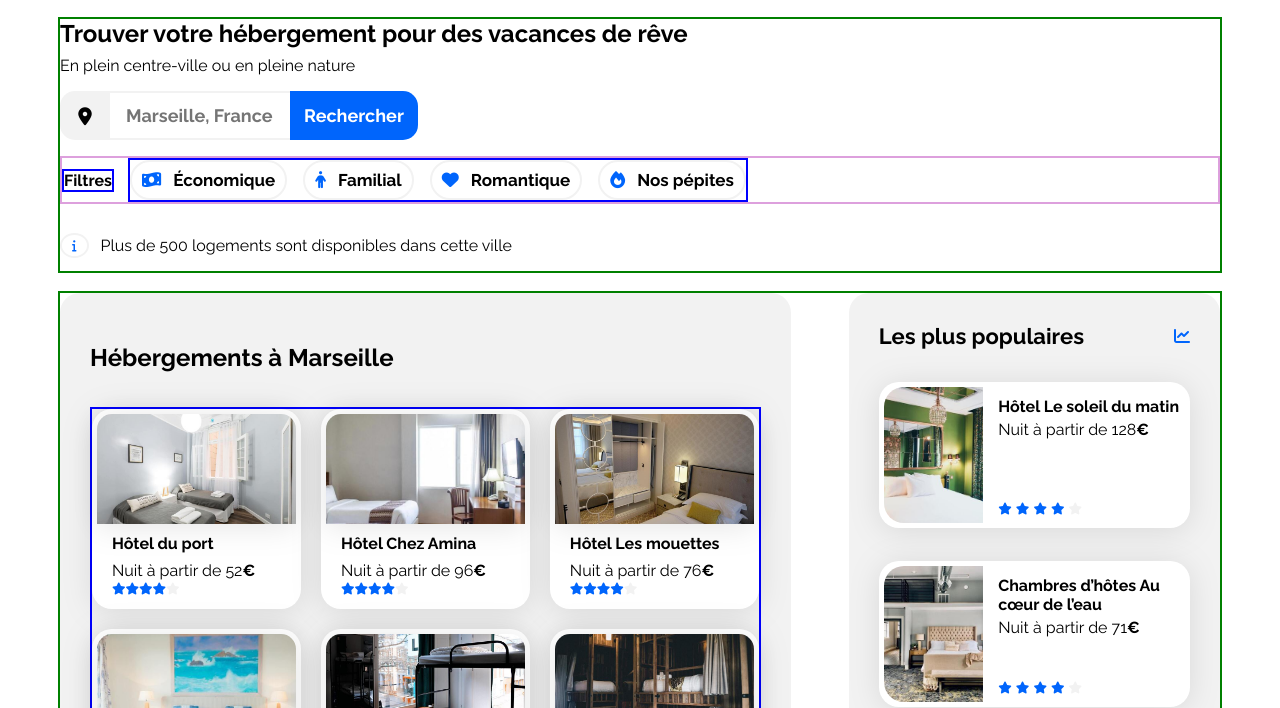
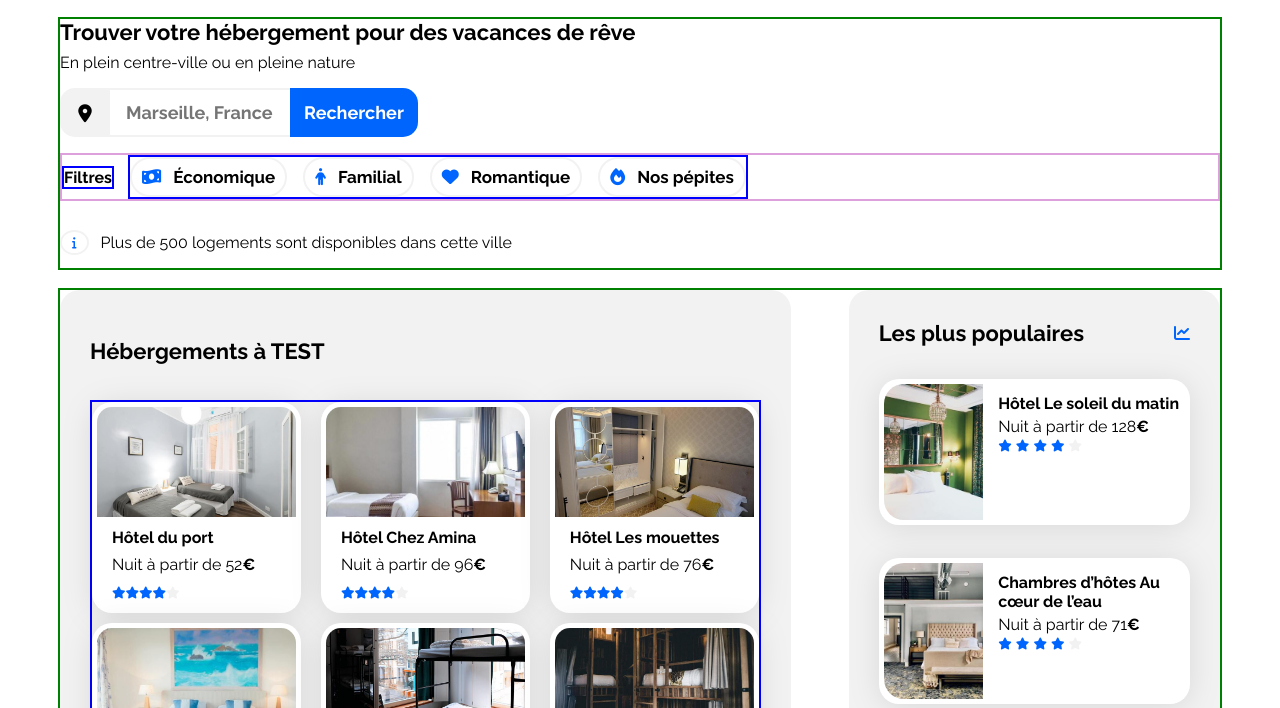
Before and after one commit to Wanakaaa/p2, a plain HTML site: page index.html in a window 1280 px wide. Shown: the part 92-800 px from the top of the page. Drawn offline with Linux system fonts and the light colour scheme.

Commit message:
fixed CSS conflicts

```diff
--- a/css/style.css
+++ b/css/style.css
@@ -37,6 +37,15 @@ main {
 a {
     color: inherit;
     text-decoration: none;
+}
+
+h2 {
+    font-size: 22px;
+}
+
+
+p {
+    font-size: 16px;
 }
 
 .section-title {
@@ -253,6 +262,84 @@ input:focus {
 }
 
 /****** Hebergements ***********/
+/* .hebergements {
+    width: 65%;
+    display: flex;
+    flex-direction: column;
+    gap: 18px;
+}
+
+.hebergements-title {
+    background-color: yellow;
+    margin: 0px;
+}
+
+
+
+.hebergements-cards {
+    display: flex;
+    justify-content: space-between;
+    flex-wrap: wrap;
+    max-width: 1440px;
+    gap: 18px;
+}
+
+.hebergements-cards a{
+    display: flex;
+}
+
+
+.hebergements-cards .card-item {
+    width: 28%;
+    display: flex;
+    flex-direction: column;
+    justify-content: space-between;
+}
+
+.hebergements-cards .card {
+    display: flex;
+    flex-direction: column;
+    height: 100%;
+}
+
+.hebergements-cards img {
+    height: 110px;
+    width: 100%;
+    object-fit: cover;
+    border-radius: 15px 15px 0px 0px;
+    filter: drop-shadow(0px 3px 15px rgba(0, 0, 0, 0.1));
+}
+
+
+.hebergements-cards .card-content {
+    display: flex;
+    flex-direction: column;
+    border: 2px solid green;
+    flex-grow: 1;
+}
+
+.hebergements-cards .card-title {
+    margin: 0px;
+    padding: 4px 4px 4px 6px;
+}
+
+.hebergements-cards .card .card-subtitle {
+    margin: 0px;
+    padding: 2px 2px 2px 6px;
+}
+
+.hebergements-cards .card .card-content .card-rating {
+    margin-top: auto;
+    padding: 2px 2px 4px 6px;
+}
+
+.hebergements-show-more {
+    background-color: purple;
+    font-weight: bold;
+} */
+
+/* TEST HEBERGEMENT */
+
 .hebergements {
     width: 63%;
     display: flex;
@@ -273,7 +360,19 @@ input:focus {
     width: 100%;
     object-fit: cover;
     border-radius: 15px 15px 0px 0px;
-    filter: drop-shadow(0px 3px 15px rgba(0, 0, 0, 0.1));
+    margin-bottom: 5px;
+}
+
+.hebergements-cards .card {
+    display: flex;
+    flex-direction: column;
+    height: 100%;
+}
+
+.hebergements-cards .card-content {
+    display: flex;
+    flex-direction: column;
+    height: 100%;
 }
 
 .hebergements-cards .card-title {
@@ -326,8 +425,6 @@ input:focus {
     padding-left: 15px;
     display: flex;
     flex-direction: column;
-    justify-content: space-between;
-    box-sizing: border-box;
 }
 
 .populaires-cards .card-title {
@@ -385,8 +482,11 @@ input:focus {
 
 .activites-cards .card-title {
     display: flex;
-    flex-basis: 100%;
     margin: 14px;
+}
+
+.activites-cards .card-subtitle {
+    flex-grow: 1;
 }
 
 
--- a/index.html
+++ b/index.html
@@ -60,7 +60,7 @@
 
                 <section class="hebergements" id="section-hebergements">
 
-                    <h2 class="hebergements-title">Hébergements à Marseille</h2>
+                    <h2 class="hebergements-title">Hébergements à TEST</h2>
 
                     <div class="hebergements-cards">
                         <a class="card-item" href="#">
```
